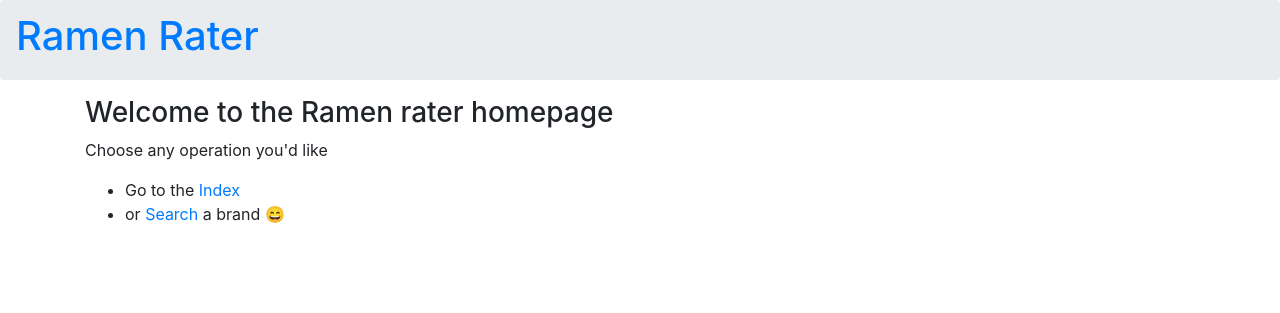
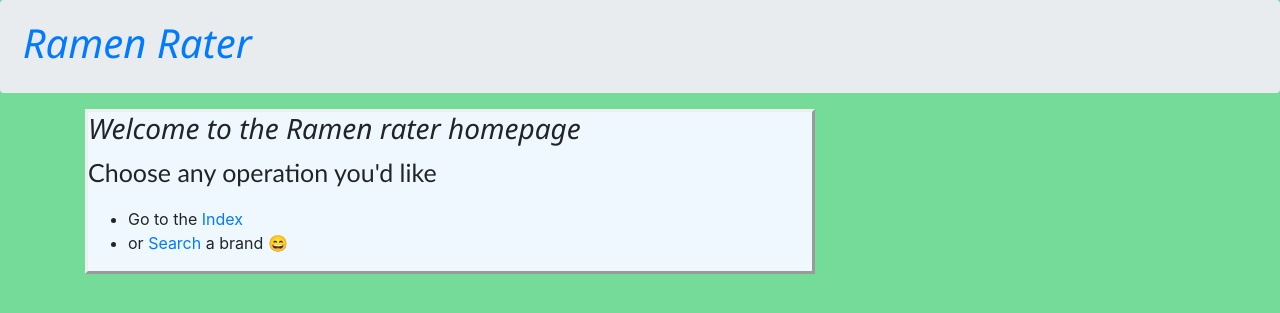
Before and after one commit to egimoro/ramen-rater, a Django app: page / in a window 1280 px wide. Shown: the top 313 px of the page. Run offline with Django 3.2, Linux system fonts and the light colour scheme; some libraries are stand-ins or nearby versions.

Commit message:
Completed styling and padding

```diff
--- a/ramen_rater/static/ramen/styles.css
+++ b/ramen_rater/static/ramen/styles.css
@@ -0,0 +1,82 @@
+body {
+    background-color: #74db98;
+    overflow: auto;
+}
+
+div.home {
+    background-color: aliceblue;
+    border-style: outset;
+}
+
+h3 {
+    font-style: oblique;
+    font-family: 'Segoe UI', Tahoma, Geneva, Verdana, sans-serif;
+}
+
+p.home {
+    font-family: 'Gill Sans', 'Gill Sans MT', Calibri, 'Trebuchet MS', sans-serif;
+    font-size: 25px;
+}
+
+table.ramen {
+
+    background-color: rgb(240, 255, 247);
+    border-style: outset;
+
+}
+
+th {
+    font-family: 'Gill Sans', 'Gill Sans MT', Calibri, 'Trebuchet MS', sans-serif;
+    font-size: 25px;
+    font-style: oblique;
+}
+
+tr {
+    font-style: oblique;
+    font-family: 'Segoe UI', Tahoma, Geneva, Verdana, sans-serif;
+}
+
+h1 {
+    font-style: oblique;
+    font-family: 'Segoe UI', Tahoma, Geneva, Verdana, sans-serif;
+    padding: 5pt;
+}
+
+div.details {
+    background-color: aliceblue;
+    border-style: outset;
+    font-style: oblique;
+    font-family: 'Segoe UI', Tahoma, Geneva, Verdana, sans-serif;
+}
+
+h4.detail_head {
+
+    font-family: 'Gill Sans', 'Gill Sans MT', Calibri, 'Trebuchet MS', sans-serif;
+    font-size: 25px;
+    font-style: oblique;
+}
+
+div.fieldWrapper {
+
+    background-color: aliceblue;
+    border-style: outset;
+    font-style: oblique;
+    font-family: 'Segoe UI', Tahoma, Geneva, Verdana, sans-serif;
+
+}
+
+fieldset.form-group {
+    background-color: aliceblue;
+    border-style: outset;
+    font-style: oblique;
+    font-family: 'Segoe UI', Tahoma, Geneva, Verdana, sans-serif;
+}
+
+div.delete {
+    background-color: rgba(248, 24, 8, 0.87);
+    border-style: outset;
+    font-style: oblique, bold;
+    font-family: 'Segoe UI', Tahoma, Geneva, Verdana, sans-serif;
+    font-size: 20px;
+
+}
--- a/ramen_rater/templates/ramen_rater/base.html
+++ b/ramen_rater/templates/ramen_rater/base.html
@@ -1,3 +1,4 @@
+{% load static %}
 <!DOCTYPE html>
 <html lang="en">
 <head>
@@ -8,6 +9,7 @@
     <script src="https://code.jquery.com/jquery-3.3.1.slim.min.js" integrity="sha384-q8i/X+965DzO0rT7abK41JStQIAqVgRVzpbzo5smXKp4YfRvH+8abtTE1Pi6jizo" crossorigin="anonymous"></script>
     <script src="https://cdnjs.cloudflare.com/ajax/libs/popper.js/1.14.7/umd/popper.min.js" integrity="sha384-UO2eT0CpHqdSJQ6hJty5KVphtPhzWj9WO1clHTMGa3JDZwrnQq4sF86dIHNDz0W1" crossorigin="anonymous"></script>
     <script src="https://stackpath.bootstrapcdn.com/bootstrap/4.3.1/js/bootstrap.min.js" integrity="sha384-JjSmVgyd0p3pXB1rRibZUAYoIIy6OrQ6VrjIEaFf/nJGzIxFDsf4x0xIM+B07jRM" crossorigin="anonymous"></script>
+    <link rel="stylesheet" href="{% static 'ramen/styles.css' %}">
     <title>Ramen Rater</title>
 </head>
 <body>
--- a/ramen_rater/templates/ramen_rater/detail.html
+++ b/ramen_rater/templates/ramen_rater/detail.html
@@ -1,7 +1,7 @@
 {% extends 'ramen_rater/base.html' %}
 {% block content %}
-<div>
-    <h4>Ramen details</h4>
+<div class="details">
+    <h4 class="detail_head">Ramen details</h4>
     <p>Brand: {{ ramen.brand }}</p>
     <p>Variety: {{ ramen.variety }}</p>
     <p>Style: {{ ramen.style }}</p>
--- a/ramen_rater/templates/ramen_rater/home.html
+++ b/ramen_rater/templates/ramen_rater/home.html
@@ -2,7 +2,7 @@
 {% block content %}
     <div class="home">
         <h3>Welcome to the Ramen rater homepage</h3>
-        <p>Choose any operation you'd like</p>
+        <p class="home">Choose any operation you'd like</p>
         <ul>
             <li>
                     Go to the <a href="{% url 'index' %}">Index</a>
--- a/ramen_rater/templates/ramen_rater/search.html
+++ b/ramen_rater/templates/ramen_rater/search.html
@@ -1,7 +1,7 @@
 {% extends 'ramen_rater/base.html' %}
 {% block content %}
-<div class="result">
-        <table style="width: 150%">
+    <div>
+        <table class="ramen" style="width: 150%">
             <tr>
                 <th>Brand</th>
                 <th>Variety</th>
```
Also changed, not shown: ramen_rater/templates/ramen_rater/index.html (+4 -4 lines).
